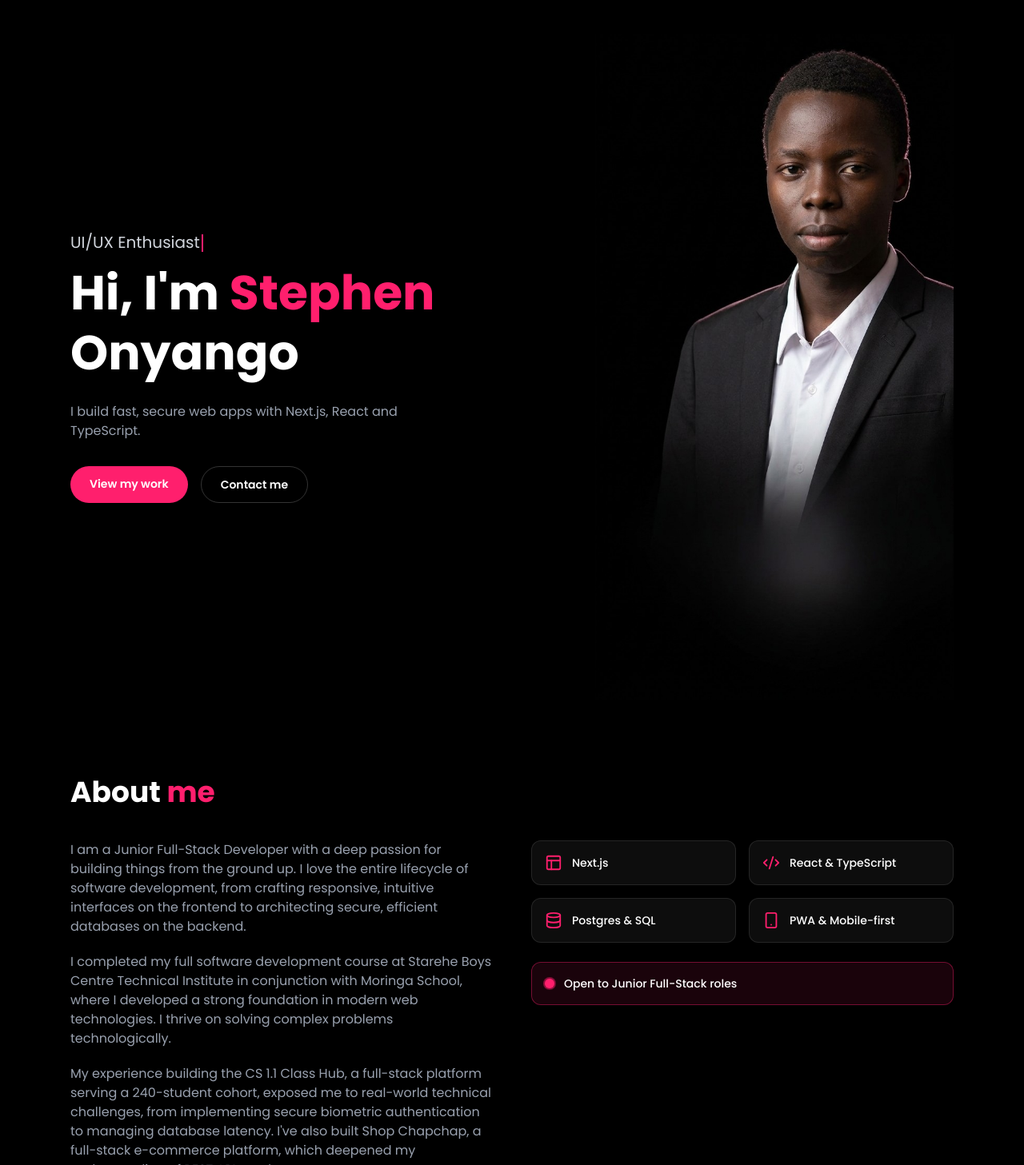
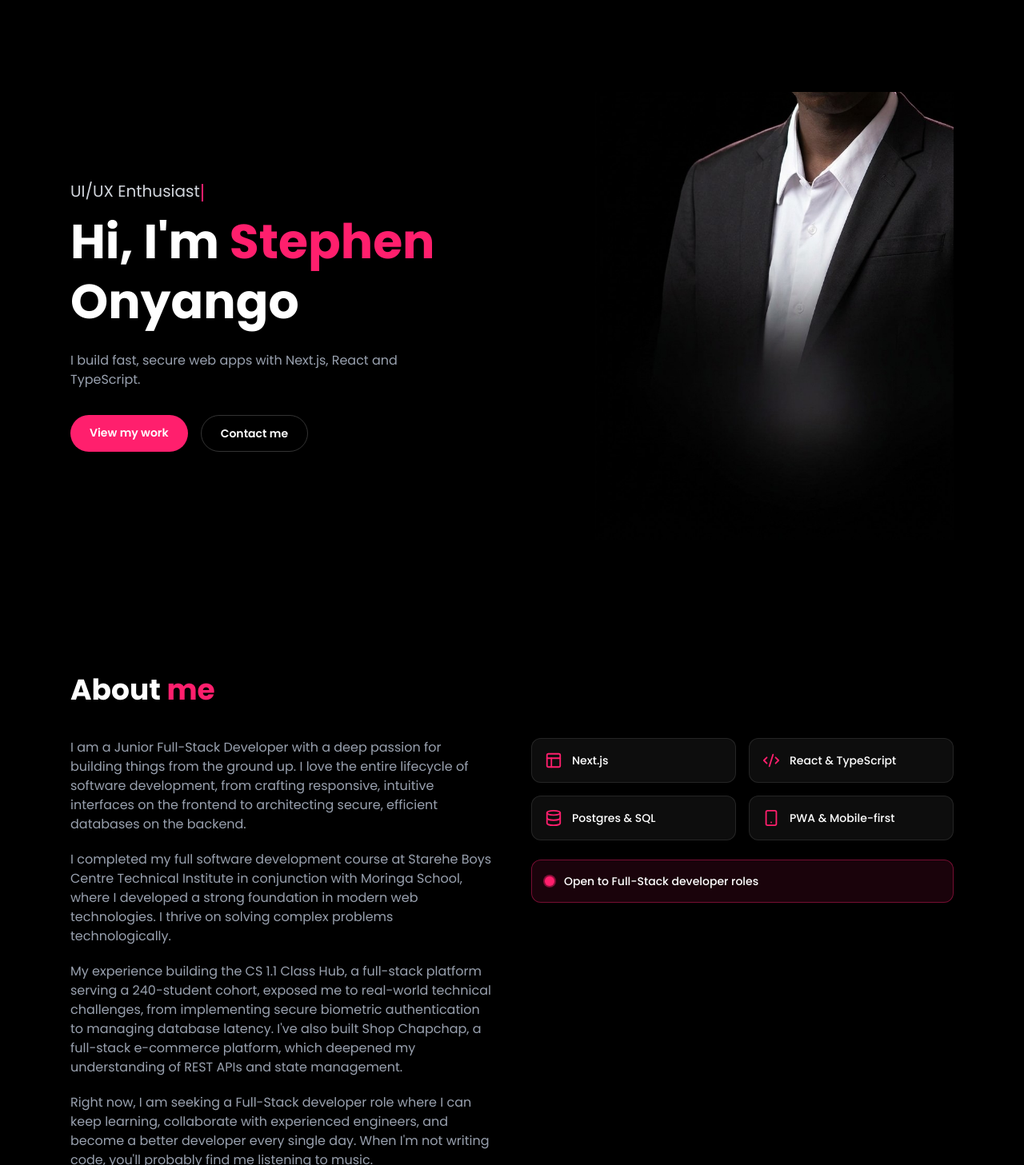
Before and after one commit to stephenroy16130-cloud/stephen-portfolio, a Next.js app: page / in a window 1280 px wide. Shown: the part 53-1510 px from the top of the page at 80% size. Built offline with nearby package versions, Linux system fonts and the light colour scheme.

Commit message:
Fix hero layout and photo crop

```diff
--- a/components/About.tsx
+++ b/components/About.tsx
@@ -39,7 +39,7 @@ export default function About() {
               understanding of REST APIs and state management.
             </p>
             <p>
-              Right now, I am seeking a Junior Full-Stack role where I can keep
+              Right now, I am seeking a Full-Stack developer role where I can keep
               learning, collaborate with experienced engineers, and become a
               better developer every single day. When I&apos;m not writing
               code, you&apos;ll probably find me listening to music.
@@ -65,7 +65,7 @@ export default function About() {
                 <span className="relative inline-flex h-3 w-3 rounded-full bg-accent"></span>
               </span>
               <span className="text-sm font-medium">
-                Open to Junior Full-Stack roles
+                Open to Full-Stack developer roles
               </span>
             </div>
           </div>
--- a/components/Hero.tsx
+++ b/components/Hero.tsx
@@ -1,7 +1,7 @@
 import Image from "next/image";
-import AnimatedTitle from "./AnimatedTitle";
 import fs from "node:fs";
 import path from "node:path";
+import AnimatedTitle from "./AnimatedTitle";
 
 export default function Hero() {
   const hasPhoto = fs.existsSync(
@@ -11,7 +11,7 @@ export default function Hero() {
   return (
     <section
       id="home"
-      className="relative flex min-h-screen items-center overflow-hidden pt-24"
+      className="relative flex items-center overflow-hidden pt-24 md:min-h-screen"
     >
       <div className="mx-auto grid w-full max-w-6xl items-center gap-10 px-6 md:grid-cols-2">
         {/* Text */}
@@ -44,14 +44,16 @@ export default function Hero() {
         {/* Photo */}
         <div className="order-1 flex justify-center md:order-2 md:justify-end">
           {hasPhoto ? (
-            <Image
-              src="/stephen.jpg"
-              alt="Portrait of Stephen Onyango"
-              width={520}
-              height={620}
-              priority
-              className="h-auto w-full max-w-sm object-cover md:max-w-md"
-            />
+            <div className="relative h-[420px] w-full max-w-sm sm:h-[480px] md:h-[560px] md:max-w-md">
+              <Image
+                src="/stephen.jpg"
+                alt="Portrait of Stephen Onyango"
+                fill
+                priority
+                sizes="(min-width: 768px) 448px, 100vw"
+                className="object-cover object-bottom"
+              />
+            </div>
           ) : (
             <div className="flex aspect-[5/6] w-full max-w-sm items-center justify-center rounded-2xl border border-white/10 bg-white/5 md:max-w-md">
               <span className="text-8xl font-bold text-accent">S</span>
```
